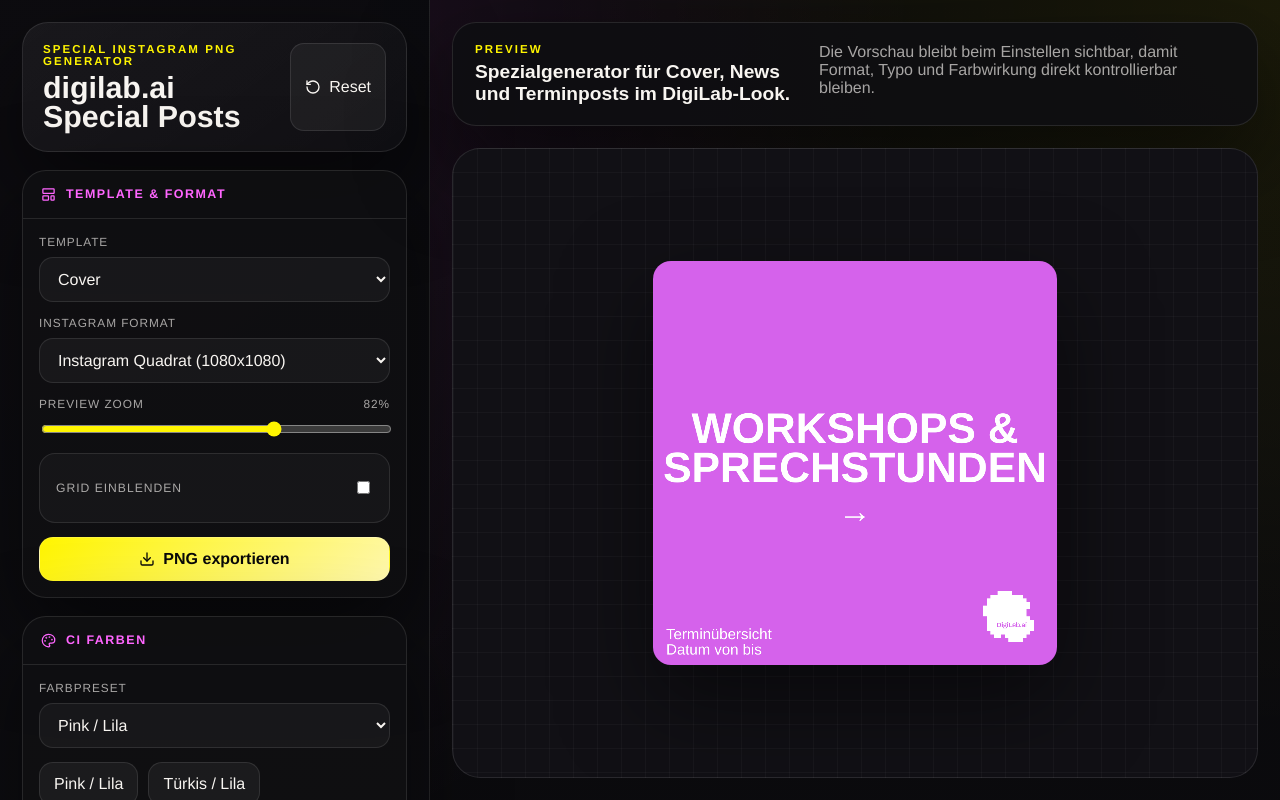
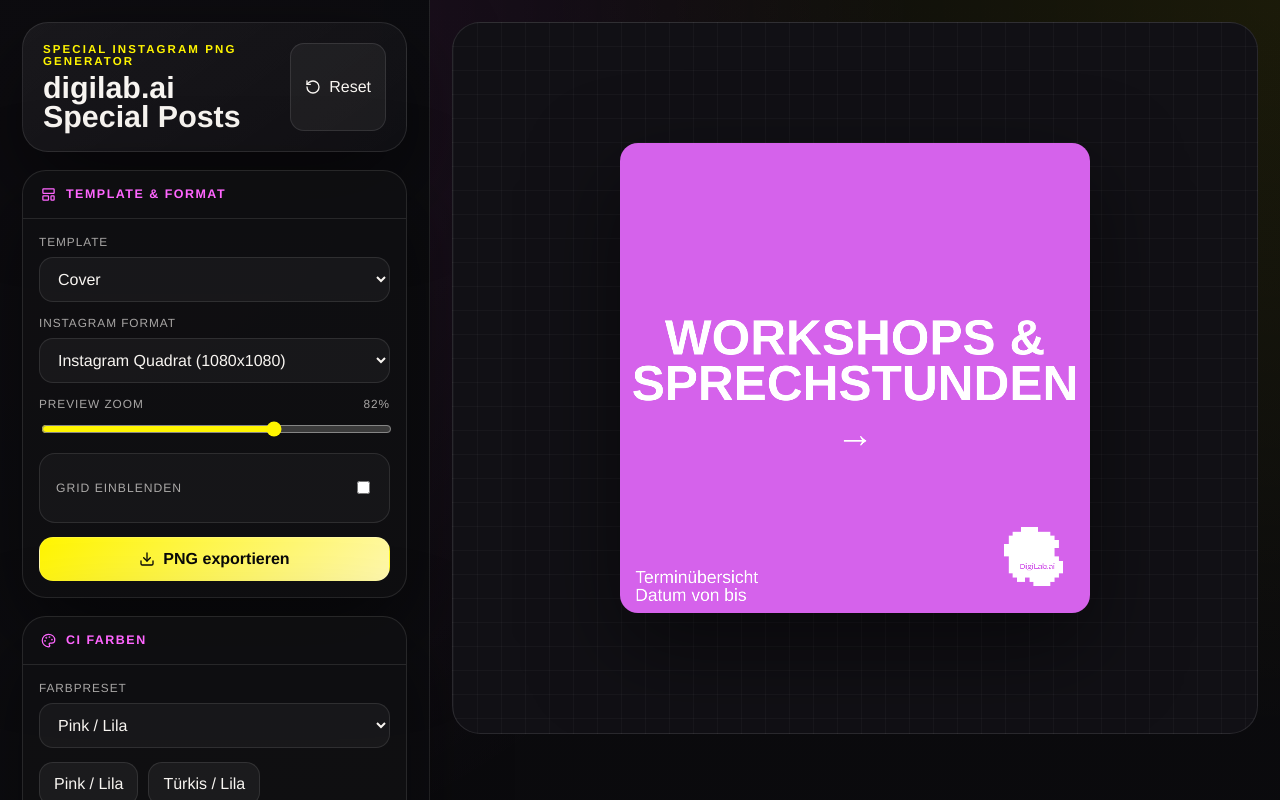
Before and after one commit to maicoding/digilab-instagram-special-posts, a React (Vite) app: page / in a window 1280 px wide. Shown: the top 800 px of the page. Built offline with nearby package versions, Linux system fonts and the light colour scheme.

Commit message:
Remove preview helper copy

```diff
--- a/src/App.jsx
+++ b/src/App.jsx
@@ -535,14 +535,6 @@ const App = () => {
       </aside>
 
       <main className="workspace">
-        <div className="workspace__header">
-          <div>
-            <div className="eyebrow">Preview</div>
-            <h2>Spezialgenerator für Cover, News und Terminposts im DigiLab-Look.</h2>
-          </div>
-          <p>Die Vorschau bleibt beim Einstellen sichtbar, damit Format, Typo und Farbwirkung direkt kontrollierbar bleiben.</p>
-        </div>
-
         <div className="stage-shell" ref={stageRef}>
           <div
             className="stage"
```
